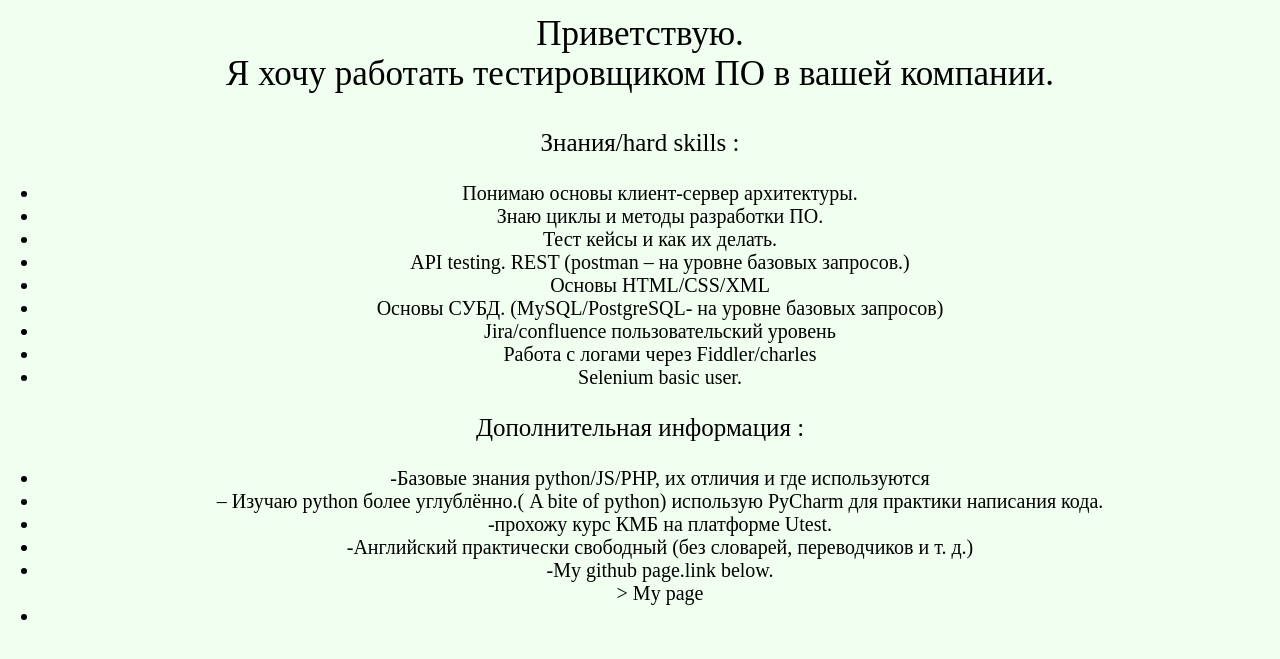
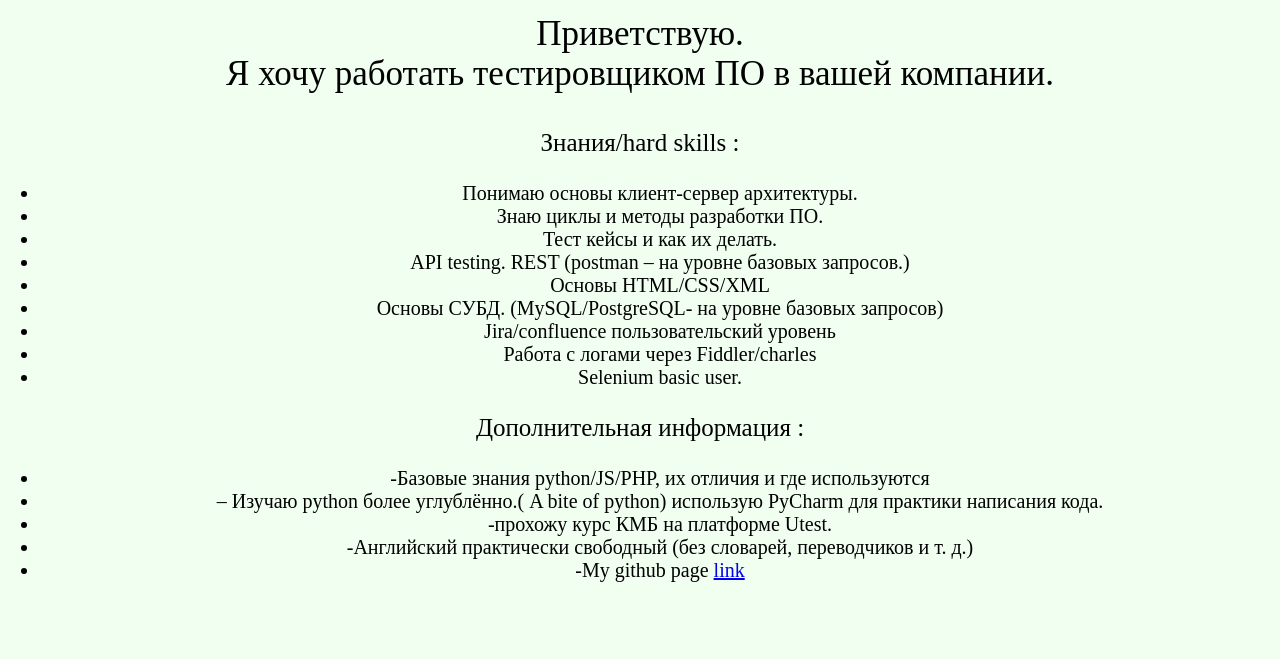
Before and after one commit to wilddevinc/wilddiv.inc.github.io, a plain HTML site: page About me.html in a window 1280 px wide. Shown: the part 79-738 px from the top of the page. Drawn offline with Linux system fonts and the light colour scheme.

Commit message:
Update About me.html

```diff
--- a/About me.html
+++ b/About me.html
@@ -35,8 +35,8 @@
 			<li>– Изучаю python более углублённо.( A bite of python) использую PyCharm для практики написания кода.</li>
 			<li>-прохожу курс КМБ на платформе Utest. </li>
 			<li>-Английский практически свободный (без словарей, переводчиков и т. д.)</li>
-			<li>-My github page.link below.</li>
-			<li<a href="index.html">> My page</a><li>
+			<li>-My github page <a href="index.html">link</a> </li>
+
 
 		</ul>
 		</div>
```
